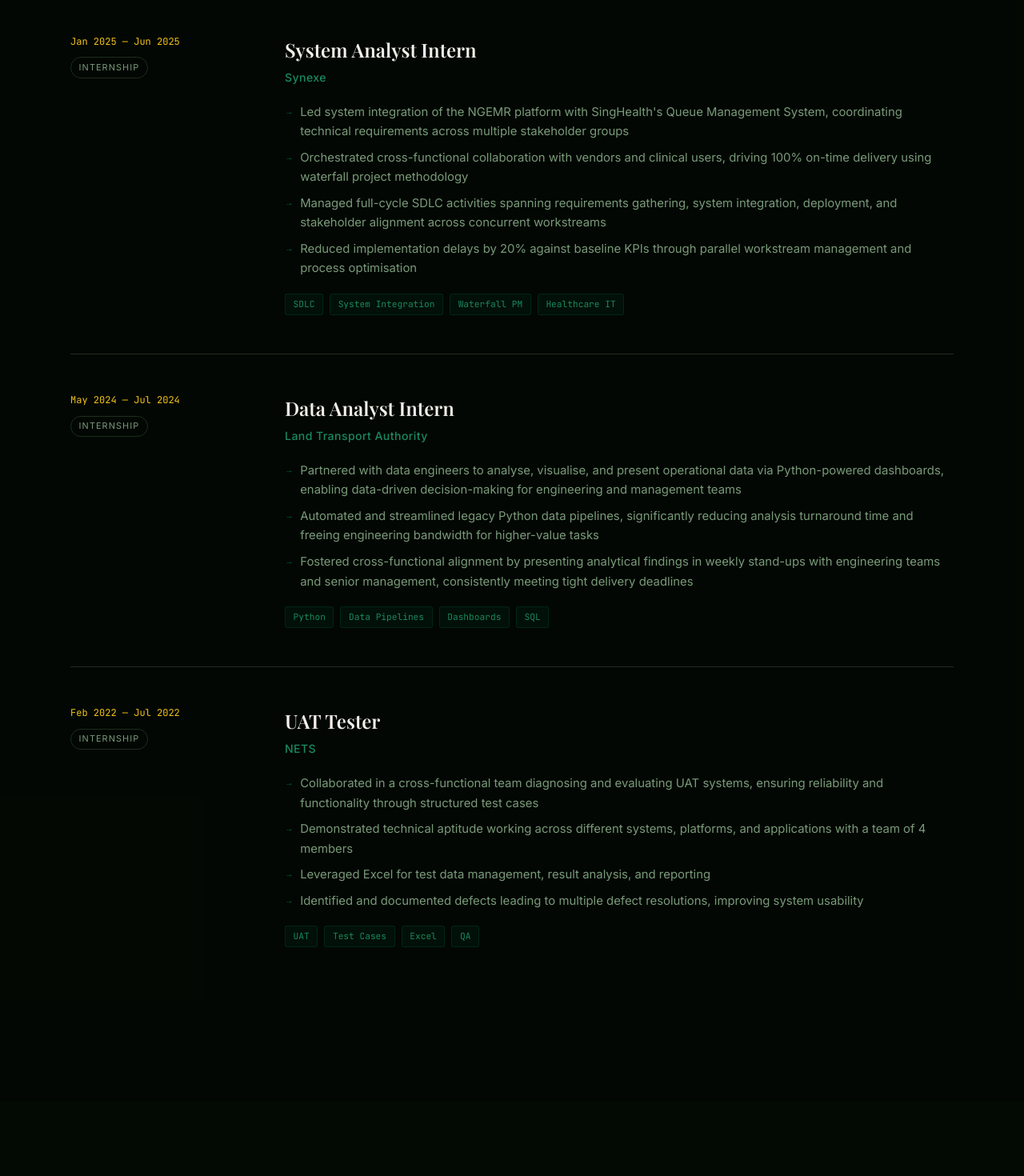
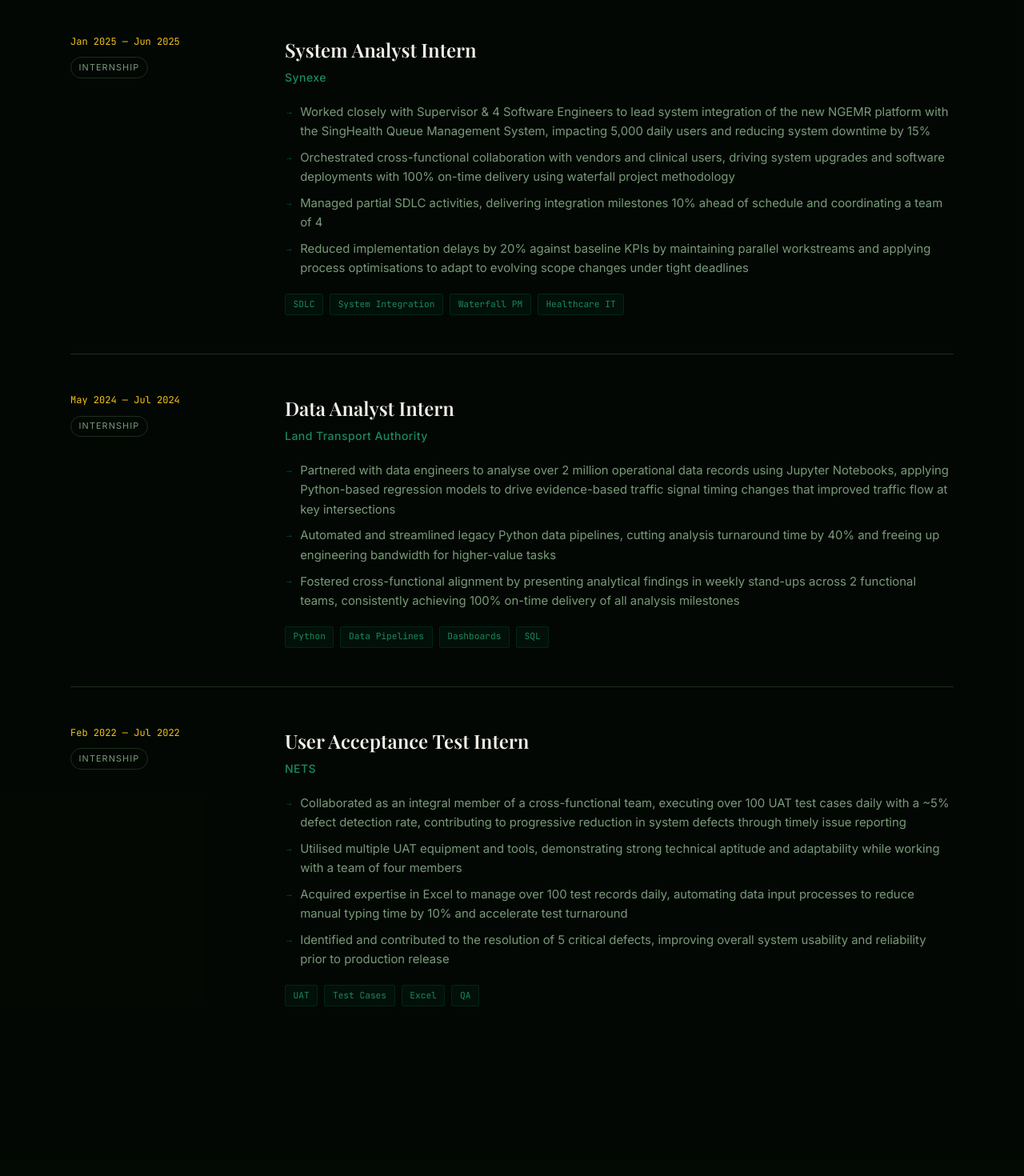
Before and after one commit to YuQuanang/Personal-Resume, a React (Vite) app: page / in a window 1280 px wide. Shown: the part 2560-4030 px from the top of the page at 80% size. Built offline with nearby package versions, Linux system fonts and the light colour scheme; a web font is replaced by a local one.

Commit message:
fix: chatbot errors

```diff
--- a/eslint.config.js
+++ b/eslint.config.js
@@ -8,7 +8,7 @@
   globalIgnores(['dist']),
   // Node.js files (server + seed scripts)
   {
-    files: ['server.js', 'seed.js'],
+    files: ['server.js', 'seed.js', 'netlify/functions/**/*.js'],
     extends: [js.configs.recommended],
     languageOptions: {
       globals: { ...globals.node },
@@ -30,7 +30,7 @@
     rules: {
       // React 17+ JSX transform: `import React from 'react'` is not required
       // but harmless — allow it without triggering no-unused-vars.
-      'no-unused-vars': ['error', { varsIgnorePattern: '^React$' }],
+      'no-unused-vars': ['error', { varsIgnorePattern: '^React$', caughtErrorsIgnorePattern: '^_' }],
     },
   },
 ])
--- a/src/components/sections/Experience.jsx
+++ b/src/components/sections/Experience.jsx
@@ -43,10 +43,10 @@
               <h3 className="timeline-role">System Analyst Intern</h3>
               <p className="timeline-company">Synexe</p>
               <ul className="timeline-points">
-                <li>Led system integration of the NGEMR platform with SingHealth's Queue Management System, coordinating technical requirements across multiple stakeholder groups</li>
-                <li>Orchestrated cross-functional collaboration with vendors and clinical users, driving 100% on-time delivery using waterfall project methodology</li>
-                <li>Managed full-cycle SDLC activities spanning requirements gathering, system integration, deployment, and stakeholder alignment across concurrent workstreams</li>
-                <li>Reduced implementation delays by 20% against baseline KPIs through parallel workstream management and process optimisation</li>
+                <li>Worked closely with Supervisor &amp; 4 Software Engineers to lead system integration of the new NGEMR platform with the SingHealth Queue Management System, impacting 5,000 daily users and reducing system downtime by 15%</li>
+                <li>Orchestrated cross-functional collaboration with vendors and clinical users, driving system upgrades and software deployments with 100% on-time delivery using waterfall project methodology</li>
+                <li>Managed partial SDLC activities, delivering integration milestones 10% ahead of schedule and coordinating a team of 4</li>
+                <li>Reduced implementation delays by 20% against baseline KPIs by maintaining parallel workstreams and applying process optimisations to adapt to evolving scope changes under tight deadlines</li>
               </ul>
               <div className="timeline-tags">
                 <span className="tag">SDLC</span>
@@ -66,9 +66,9 @@
               <h3 className="timeline-role">Data Analyst Intern</h3>
               <p className="timeline-company">Land Transport Authority</p>
               <ul className="timeline-points">
-                <li>Partnered with data engineers to analyse, visualise, and present operational data via Python-powered dashboards, enabling data-driven decision-making for engineering and management teams</li>
-                <li>Automated and streamlined legacy Python data pipelines, significantly reducing analysis turnaround time and freeing engineering bandwidth for higher-value tasks</li>
-                <li>Fostered cross-functional alignment by presenting analytical findings in weekly stand-ups with engineering teams and senior management, consistently meeting tight delivery deadlines</li>
+                <li>Partnered with data engineers to analyse over 2 million operational data records using Jupyter Notebooks, applying Python-based regression models to drive evidence-based traffic signal timing changes that improved traffic flow at key intersections</li>
+                <li>Automated and streamlined legacy Python data pipelines, cutting analysis turnaround time by 40% and freeing up engineering bandwidth for higher-value tasks</li>
+                <li>Fostered cross-functional alignment by presenting analytical findings in weekly stand-ups across 2 functional teams, consistently achieving 100% on-time delivery of all analysis milestones</li>
               </ul>
               <div className="timeline-tags">
                 <span className="tag">Python</span>
@@ -85,13 +85,13 @@
               <span className="timeline-type">Internship</span>
             </div>
             <div className="timeline-content">
-              <h3 className="timeline-role">UAT Tester</h3>
+              <h3 className="timeline-role">User Acceptance Test Intern</h3>
               <p className="timeline-company">NETS</p>
               <ul className="timeline-points">
-                <li>Collaborated in a cross-functional team diagnosing and evaluating UAT systems, ensuring reliability and functionality through structured test cases</li>
-                <li>Demonstrated technical aptitude working across different systems, platforms, and applications with a team of 4 members</li>
-                <li>Leveraged Excel for test data management, result analysis, and reporting</li>
-                <li>Identified and documented defects leading to multiple defect resolutions, improving system usability</li>
+                <li>Collaborated as an integral member of a cross-functional team, executing over 100 UAT test cases daily with a ~5% defect detection rate, contributing to progressive reduction in system defects through timely issue reporting</li>
+                <li>Utilised multiple UAT equipment and tools, demonstrating strong technical aptitude and adaptability while working with a team of four members</li>
+                <li>Acquired expertise in Excel to manage over 100 test records daily, automating data input processes to reduce manual typing time by 10% and accelerate test turnaround</li>
+                <li>Identified and contributed to the resolution of 5 critical defects, improving overall system usability and reliability prior to production release</li>
               </ul>
               <div className="timeline-tags">
                 <span className="tag">UAT</span>
--- a/src/components/sections/Skills.jsx
+++ b/src/components/sections/Skills.jsx
@@ -61,7 +61,6 @@
             <h3 className="skill-category-title">Languages</h3>
             <div className="skill-tags">
               <span className="skill-tag">Python</span>
-              <span className="skill-tag">JavaScript</span>
               <span className="skill-tag">SQL</span>
               <span className="skill-tag">Solidity</span>
               <span className="skill-tag">HTML / CSS</span>
@@ -86,6 +85,7 @@
             <h3 className="skill-category-title">Tools &amp; Platforms</h3>
             <div className="skill-tags">
               <span className="skill-tag">Git</span>
+              <span className="skill-tag">UiPath</span>
               <span className="skill-tag">Excel</span>
               <span className="skill-tag">Tableau</span>
               <span className="skill-tag">Microsoft Office Suite</span>
@@ -99,7 +99,7 @@
             <h3 className="skill-category-title">Methodologies</h3>
             <div className="skill-tags">
               <span className="skill-tag">Waterfall</span>
-              <span className="skill-tag">Agile / Scrum</span>
+              <span className="skill-tag">Agile/Scrum</span>
               <span className="skill-tag">SDLC</span>
               <span className="skill-tag">UAT</span>
               <span className="skill-tag">Data Analytics</span>
--- a/src/components/ui/ChatWidget.jsx
+++ b/src/components/ui/ChatWidget.jsx
@@ -217,8 +217,8 @@
         try {
           const errData = await res.json();
           if (errData.error) errMessage = errData.error;
-        } catch (e) {
-          // ignore json parse error
+        } catch (_e) {
+          // ignore json parse error — we already have statusText as fallback
         }
         throw new Error(errMessage);
       }
--- a/vite.config.js
+++ b/vite.config.js
@@ -4,14 +4,4 @@
 // https://vite.dev/config/
 export default defineConfig({
   plugins: [react()],
-  server: {
-    // Proxy /api/* requests to the Express backend during development.
-    // This avoids CORS issues — the browser only ever talks to localhost:5173.
-    proxy: {
-      '/api': {
-        target: 'http://localhost:3001',
-        changeOrigin: true,
-      },
-    },
-  },
 })
```
Also changed, not shown: 2 other files (tests, documents, lock files or other folders).
